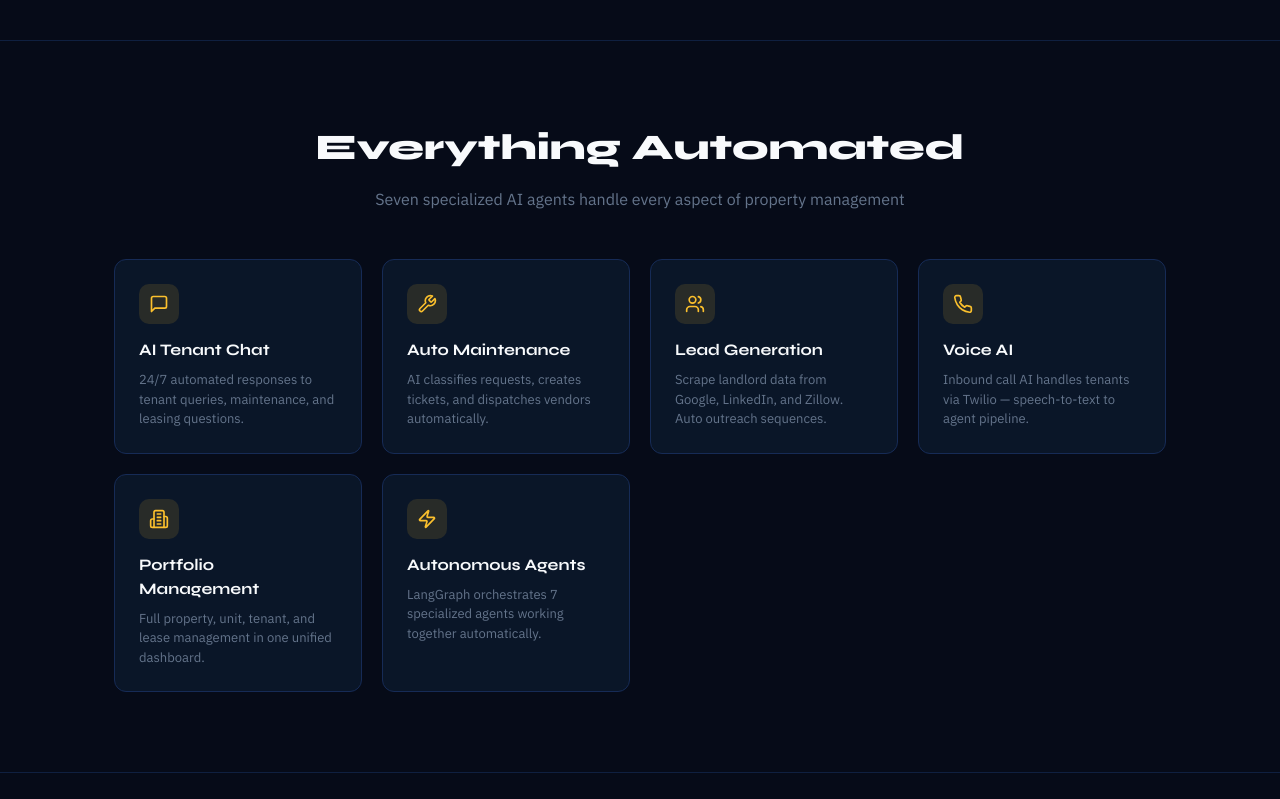
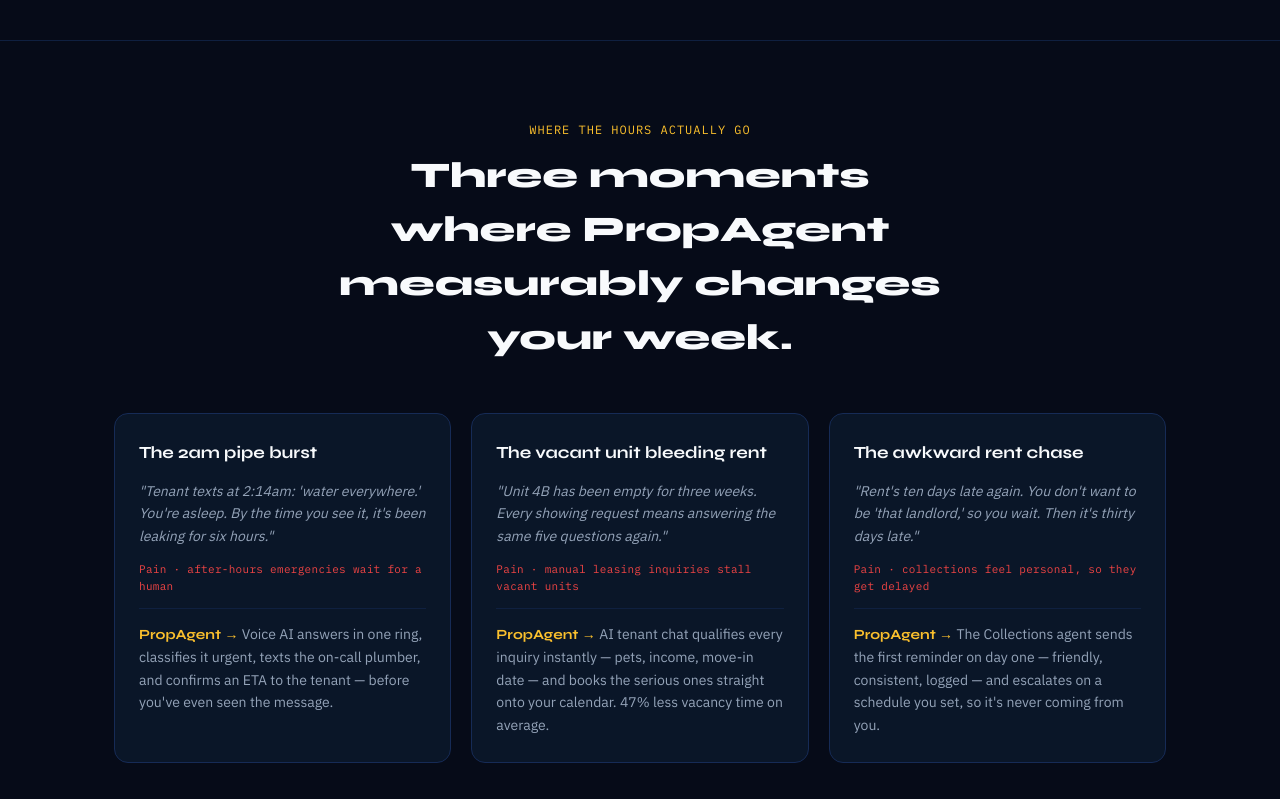
Before and after one commit to Shinkong1/Propagent-ai, a Next.js app in the folder frontend/: page / in a window 1280 px wide. Shown: the part 761-1560 px from the top of the page. Built offline with nearby package versions, Linux system fonts and the light colour scheme.

Commit message:
Add scenario-driven storytelling section to homepage
Replace the generic feature-bullet framing with three specific
before/after vignettes (2am maintenance emergency, vacant unit,
late-rent collections) using real product numbers, instead of
abstract "AI automates X" copy.

```diff
--- a/frontend/pages/index.tsx
+++ b/frontend/pages/index.tsx
@@ -10,6 +10,27 @@ const FEATURES = [
   { icon: Phone, title: 'Voice AI', desc: 'Inbound call AI handles tenants via Twilio — speech-to-text to agent pipeline.' },
   { icon: Building2, title: 'Portfolio Management', desc: 'Full property, unit, tenant, and lease management in one unified dashboard.' },
   { icon: Zap, title: 'Autonomous Agents', desc: 'LangGraph orchestrates 7 specialized agents working together automatically.' },
+];
+
+const MOMENTS = [
+  {
+    title: 'The 2am pipe burst',
+    quote: '"Tenant texts at 2:14am: \'water everywhere.\' You\'re asleep. By the time you see it, it\'s been leaking for six hours."',
+    pain: 'Pain · after-hours emergencies wait for a human',
+    resolution: 'Voice AI answers in one ring, classifies it urgent, texts the on-call plumber, and confirms an ETA to the tenant — before you\'ve even seen the message.',
+  },
+  {
+    title: 'The vacant unit bleeding rent',
+    quote: '"Unit 4B has been empty for three weeks. Every showing request means answering the same five questions again."',
+    pain: 'Pain · manual leasing inquiries stall vacant units',
+    resolution: 'AI tenant chat qualifies every inquiry instantly — pets, income, move-in date — and books the serious ones straight onto your calendar. 47% less vacancy time on average.',
+  },
+  {
+    title: 'The awkward rent chase',
+    quote: '"Rent\'s ten days late again. You don\'t want to be \'that landlord,\' so you wait. Then it\'s thirty days late."',
+    pain: 'Pain · collections feel personal, so they get delayed',
+    resolution: 'The Collections agent sends the first reminder on day one — friendly, consistent, logged — and escalates on a schedule you set, so it\'s never coming from you.',
+  },
 ];
 
 export default function Home() {
@@ -105,8 +126,35 @@ export default function Home() {
           ))}
         </section>
 
+        {/* Moments — where the hours actually go */}
+        <section style={{ maxWidth: 1100, margin: '0 auto', padding: '80px 24px 40px' }}>
+          <p style={{ textAlign: 'center', fontSize: 12, fontFamily: 'IBM Plex Mono', color: '#FBC02D', letterSpacing: '1px', marginBottom: 10, textTransform: 'uppercase' }}>
+            Where the hours actually go
+          </p>
+          <h2 style={{ textAlign: 'center', fontFamily: 'Syne', fontWeight: 800, fontSize: 36, color: 'var(--text-primary)', marginBottom: 48, maxWidth: 640, marginLeft: 'auto', marginRight: 'auto' }}>
+            Three moments where PropAgent measurably changes your week.
+          </h2>
+          <div style={{ display: 'grid', gridTemplateColumns: 'repeat(auto-fit, minmax(280px, 1fr))', gap: 20 }}>
+            {MOMENTS.map(m => (
+              <div key={m.title} style={{
+                background: 'var(--bg-surface)', border: '1px solid var(--border-strong)',
+                borderRadius: 14, padding: '26px 24px', display: 'flex', flexDirection: 'column', gap: 14,
+              }}>
+                <div style={{ fontFamily: 'Syne', fontWeight: 700, fontSize: 17, color: 'var(--text-primary)' }}>{m.title}</div>
+                <p style={{ fontSize: 14, color: 'var(--text-secondary)', lineHeight: 1.6, fontStyle: 'italic', fontFamily: 'IBM Plex Sans' }}>{m.quote}</p>
+                <div style={{ fontSize: 11, fontFamily: 'IBM Plex Mono', color: '#EF4444', letterSpacing: '0.3px' }}>{m.pain}</div>
+                <div style={{ height: 1, background: 'var(--border-subtle)' }} />
+                <p style={{ fontSize: 14, lineHeight: 1.6, fontFamily: 'IBM Plex Sans' }}>
+                  <span style={{ color: '#FBC02D', fontWeight: 700, fontFamily: 'Syne' }}>PropAgent → </span>
+                  <span style={{ color: 'var(--text-secondary)' }}>{m.resolution}</span>
+                </p>
+              </div>
+            ))}
+          </div>
+        </section>
+
         {/* Features */}
-        <section style={{ maxWidth: 1100, margin: '0 auto', padding: '80px 24px' }}>
+        <section style={{ maxWidth: 1100, margin: '0 auto', padding: '40px 24px 80px' }}>
           <h2 style={{ textAlign: 'center', fontFamily: 'Syne', fontWeight: 800, fontSize: 36, color: 'var(--text-primary)', marginBottom: 12 }}>
             Everything Automated
           </h2>
```
